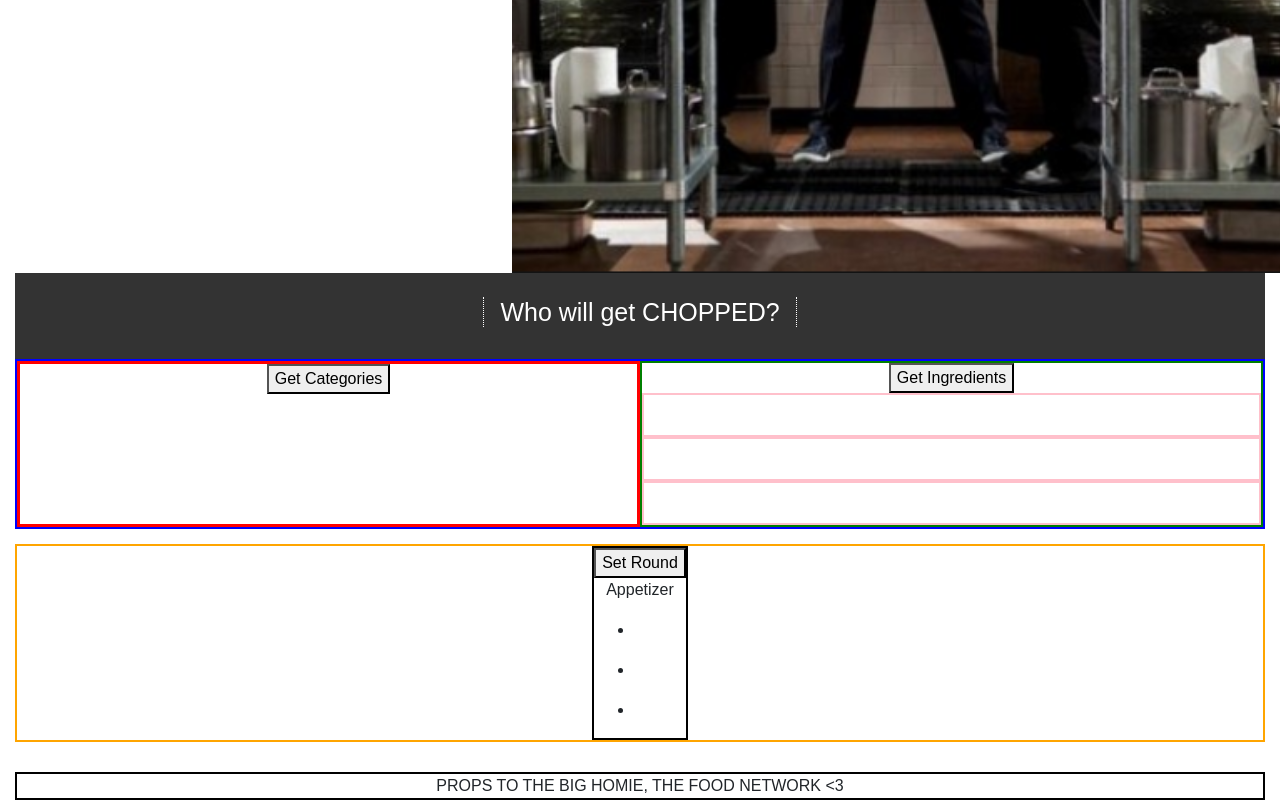
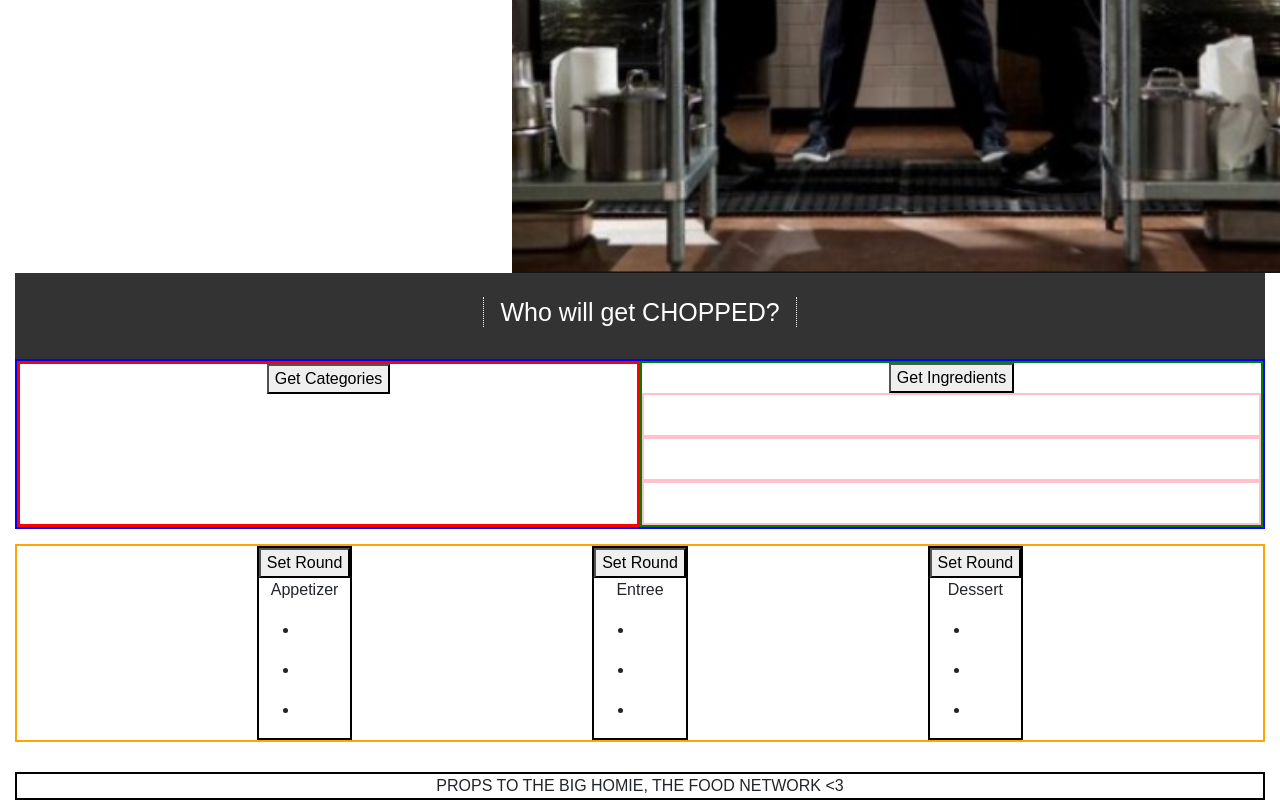
Before and after one commit to jalani2727/CHOPPDT, a React (Create React App) app: page / in a window 1280 px wide. Shown: the part 527-1327 px from the top of the page. Built offline with nearby package versions, Linux system fonts and the light colour scheme.

Commit message:
Set round Button runs functions that save individual snapshots of the ingredient state

```diff
--- a/src/App.js
+++ b/src/App.js
@@ -126,7 +126,7 @@ class App extends Component {
 
     <div className="Rounds">
       <section className="Appetizer">
-        <SetRound handler={this._setRounds}/>
+        <SetRound handler={()=> this._setRounds("AppetizerRound")}/>
         <p>Appetizer</p>
 
         {this.state.AppetizerRound.map((AppetizerRound) =>
@@ -138,20 +138,22 @@ class App extends Component {
         <Rounds value={this.state.AppetizerRound[2]}/>  */}
 
       </section>
-      {/* <section className="Entree">
-      <SetRound handler={this._setRounds}/>
+
+      <section className="Entree">
+      <SetRound handler={()=> this._setRounds("EntreeRound")}/>
         <p>Entree</p>
-        <Rounds/>
-        <Rounds/>
-        <Rounds/>
+        {this.state.EntreeRound.map((EntreeRound) =>
+          <Rounds value={EntreeRound}/>
+        )}
       </section>
+
       <section className="Dessert">
-      <SetRound handler={this._setRounds}/>
+      <SetRound handler={()=> this._setRounds("DessertRound")}/>
         <p>Dessert</p>
-        <Rounds/>
-        <Rounds/>
-        <Rounds/>
-      </section> */}
+        {this.state.DessertRound.map((DessertRound) =>
+          <Rounds value={DessertRound}/>
+        )}
+      </section>
     </div>
 
     <footer>
@@ -192,7 +194,7 @@ _setAllIngredients= () =>{
   )
 }
 
-_setRounds =() => {
+_setRounds =(whichRound) => {
   let newarray=[];
   let appetizerIngredient1 = this.state.selectedIngredients[0];
   newarray.push(appetizerIngredient1)
@@ -203,7 +205,7 @@ _setRounds =() => {
 
   this.setState(
     {
-      AppetizerRound:newarray
+      [whichRound]:newarray
     }
   )
 }
--- a/src/Rounds Components/Rounds.js
+++ b/src/Rounds Components/Rounds.js
@@ -1,7 +1,7 @@
 import React, {component} from 'react';
 
 const Rounds = (props) => {
-console.log(props);
+
     return (
       <div>
           <ul>
```
